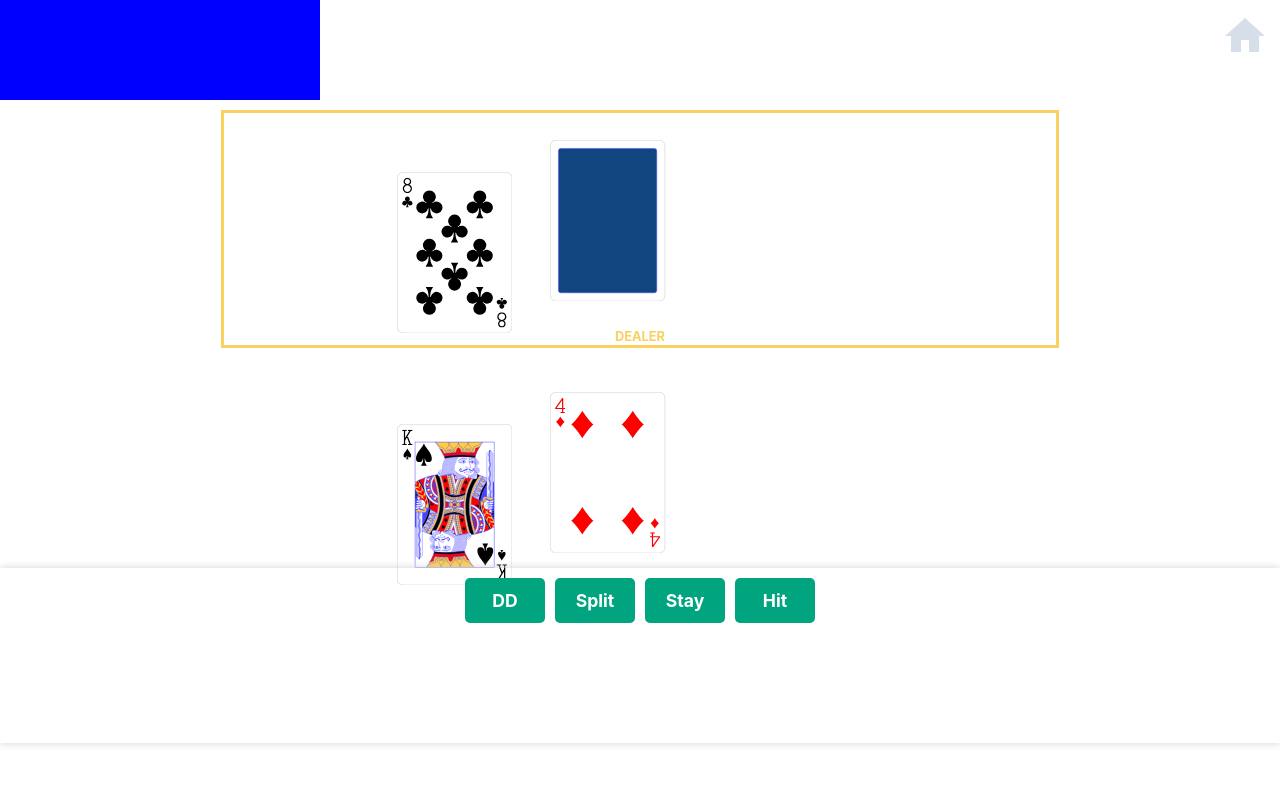
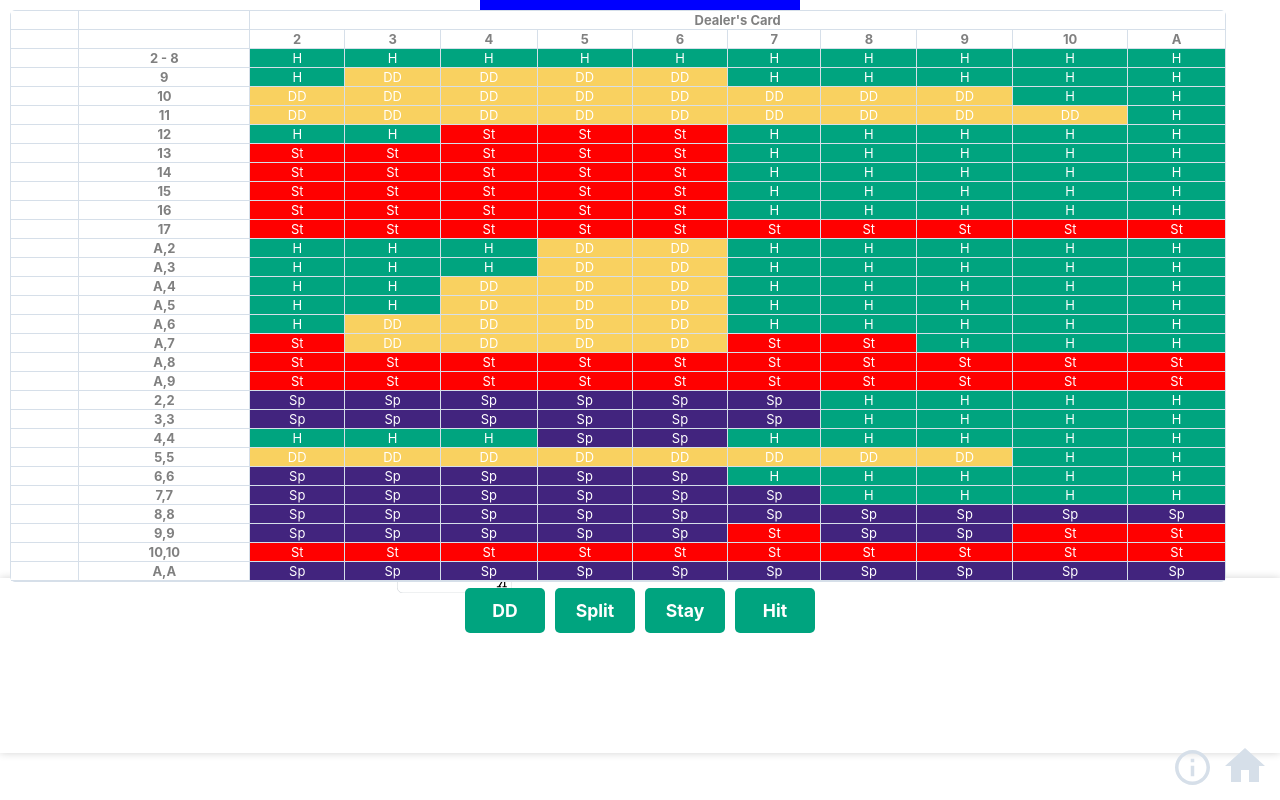
Before and after one commit to slslsls/jumpingjacks, a React (Create React App) app: page /blackjack in a window 1280 px wide. Built offline with nearby package versions, Linux system fonts and the light colour scheme.

Commit message:
add grid; need to add sideways grid header and grid toggle

```diff
--- a/src/components/BlackjackContainer.css
+++ b/src/components/BlackjackContainer.css
@@ -94,7 +94,7 @@ html, body {
 
 .user-backcard {
   position: fixed;
-  top: 53%;
+  top: 54%;
   left: 31%;
   -webkit-transition:all .2s ease;
      -moz-transition:all .2s ease;
@@ -105,7 +105,7 @@ html, body {
 
 .user-frontcard {
   position: fixed;
-  top: 49%;
+  top: 50%;
   left: 43%;
   -webkit-transition:all .5s ease;
      -moz-transition:all .5s ease;
@@ -124,7 +124,7 @@ html, body {
 
 .user-cards-container {
   width: 100%;
-  height: 230px;
+  height: 240px;
 }
 
 .actions-container {
@@ -162,16 +162,24 @@ html, body {
 }
 
 .ad {
-  margin-left: 0;
+  margin: auto;
   width: 320px;
   height: 100px;
   background-color: blue;
 }
 
+.info-button {
+  height: 35px;
+  width: 35px;
+  position: absolute;
+  right: 70px;
+  bottom: 15px;
+}
+
 .home-button {
   position: absolute;
   right: 15px;
-  top: 15px;
+  bottom: 15px;
   height: 40px;
   width: 40px;
 }
--- a/src/components/BlackjackContainer.js
+++ b/src/components/BlackjackContainer.js
@@ -1,6 +1,8 @@
 import React from 'react';
 import { ReactComponent as DownCard } from '../assets/downcard.svg';
+import { ReactComponent as InfoButton } from '../assets/infobutton.svg';
 import { ReactComponent as HomeButton } from '../assets/homebutton.svg';
+import Grid from './Grid';
 import getShuffledDeck from '../utils/common/dealerUtils';
 import { getAction } from '../utils/blackjack/scenarioUtils';
 import './BlackjackContainer.css';
@@ -101,9 +103,6 @@ class BlackjackContainer extends React.Component {
       <div onClick={this.dealAgain}>
         <div>
           <div className="ad"></div>
-          <Link to="/" className="home-button-container">
-            <HomeButton className="home-button" />
-          </Link>
           <div className="dealer-cards-container">
             <div className={`${this.state.cardsDealtStage} ${this.state.instantTransition ? 'instant-transition' : ''} card dealer-downcard`}>
               <DownCard />
@@ -144,6 +143,13 @@ class BlackjackContainer extends React.Component {
             }>{this.getScore()}</span> Tap anywhere to deal again!
             </div>
         </div>
+        <Link to="/" className="info-button-container">
+          <InfoButton className="info-button" />
+        </Link>
+        <Link to="/" className="home-button-container">
+          <HomeButton className="home-button" />
+        </Link>
+        <Grid />
       </div>
     )
   }
--- /dev/null
+++ b/src/components/Grid.css
@@ -0,0 +1,50 @@
+table {
+  border: 1px solid #D6DFE9;
+  border-radius: 5px;
+  background-color: white;
+  left: 10px;
+  top: 10px;
+  width: 95%;
+  position: fixed;
+  border-collapse: separate;
+  border-spacing: 0;
+}
+
+tr, td, th {
+  background-color: white;
+  color: gray;
+  font-size: .9em;
+  border-right: 1px solid #D6DFE9;
+  border-bottom: 1px solid #D6DFE9;
+  padding-left: 10px;
+  padding-right: 10px;
+}
+
+td {
+  padding-left: 0px;
+  padding-right: 0px;
+}
+
+th:last-child, td:last-child {
+  border-right: none;
+}
+
+.grid-hit {
+  background-color: #00a47f;
+  color: white;
+}
+
+.grid-stay {
+  background-color: red;
+  color: white;
+}
+
+.grid-dd {
+  background-color: #F9D160;
+  color: white;
+}
+
+.grid-split {
+  background-color: #42247e;
+  color: white;
+}
--- /dev/null
+++ b/src/components/Grid.js
@@ -0,0 +1,73 @@
+import React from 'react';
+import './Grid.css';
+
+const dealerCards = ['2','3','4','5','6','7','8','9','10','A'];
+const firstUserHandActions = ['H','H','H','H','H','H','H','H','H','H'];
+const userHandActions = {
+  '9': ['H','DD','DD','DD','DD','H','H','H','H','H'],
+  '10': ['DD','DD','DD','DD','DD','DD','DD','DD','H','H'],
+  '11': ['DD','DD','DD','DD','DD','DD','DD','DD','DD','H'],
+  '12': ['H','H','St','St','St','H','H','H','H','H'],
+  '13': ['St','St','St','St','St','H','H','H','H','H'],
+  '14': ['St','St','St','St','St','H','H','H','H','H'],
+  '15': ['St','St','St','St','St','H','H','H','H','H'],
+  '16': ['St','St','St','St','St','H','H','H','H','H'],
+  '17': ['St','St','St','St','St','St','St','St','St','St'],
+  'A,2': ['H','H','H','DD','DD','H','H','H','H','H'],
+  'A,3': ['H','H','H','DD','DD','H','H','H','H','H'],
+  'A,4': ['H','H','DD','DD','DD','H','H','H','H','H'],
+  'A,5': ['H','H','DD','DD','DD','H','H','H','H','H'],
+  'A,6': ['H','DD','DD','DD','DD','H','H','H','H','H'],
+  'A,7': ['St','DD','DD','DD','DD','St','St','H','H','H'],
+  'A,8': ['St','St','St','St','St','St','St','St','St','St'],
+  'A,9': ['St','St','St','St','St','St','St','St','St','St'],
+  '2,2': ['Sp','Sp','Sp','Sp','Sp','Sp','H','H','H','H'],
+  '3,3': ['Sp','Sp','Sp','Sp','Sp','Sp','H','H','H','H'],
+  '4,4': ['H','H','H','Sp','Sp','H','H','H','H','H'],
+  '5,5': ['DD','DD','DD','DD','DD','DD','DD','DD','H','H'],
+  '6,6': ['Sp','Sp','Sp','Sp','Sp','H','H','H','H','H'],
+  '7,7': ['Sp','Sp','Sp','Sp','Sp','Sp','H','H','H','H'],
+  '8,8': ['Sp','Sp','Sp','Sp','Sp','Sp','Sp','Sp','Sp','Sp'],
+  '9,9': ['Sp','Sp','Sp','Sp','Sp','St','Sp','Sp','St','St'],
+  '10,10': ['St','St','St','St','St','St','St','St','St','St'],
+  'A,A': ['Sp','Sp','Sp','Sp','Sp','Sp','Sp','Sp','Sp','Sp']
+};
+const actionClasses = {
+  'H': 'grid-hit',
+  'St': 'grid-stay',
+  'DD': 'grid-dd',
+  'Sp': 'grid-split'
+};
+
+class Grid extends React.Component {
+  render() {
+    return (
+      <table>
+        <tr>
+          <th></th>
+          <th></th>
+          <th colspan="10">Dealer's Card</th>
+        </tr>
+        <tr>
+          <th></th>
+          <th></th>
+          {dealerCards.map(c => <th>{c}</th>)}
+        </tr>
+        <tr>
+          <td></td>
+          <th>2 - 8</th>
+          {firstUserHandActions.map(h => <td className={actionClasses[h]}>{h}</td>)}
+        </tr>
+        {Object.keys(userHandActions).map(h =>
+          <tr>
+            <td></td>
+            <th>{h}</th>
+            {userHandActions[h].map(h => <td className={actionClasses[h]}>{h}</td>)}
+          </tr>
+        )}
+      </table>
+    );
+  }
+}
+
+export default Grid;
```
Also changed, not shown: src/assets/gridbutton.svg (added), src/assets/infobutton.svg (added). Lines whose indentation alone changed are shown as unchanged.
